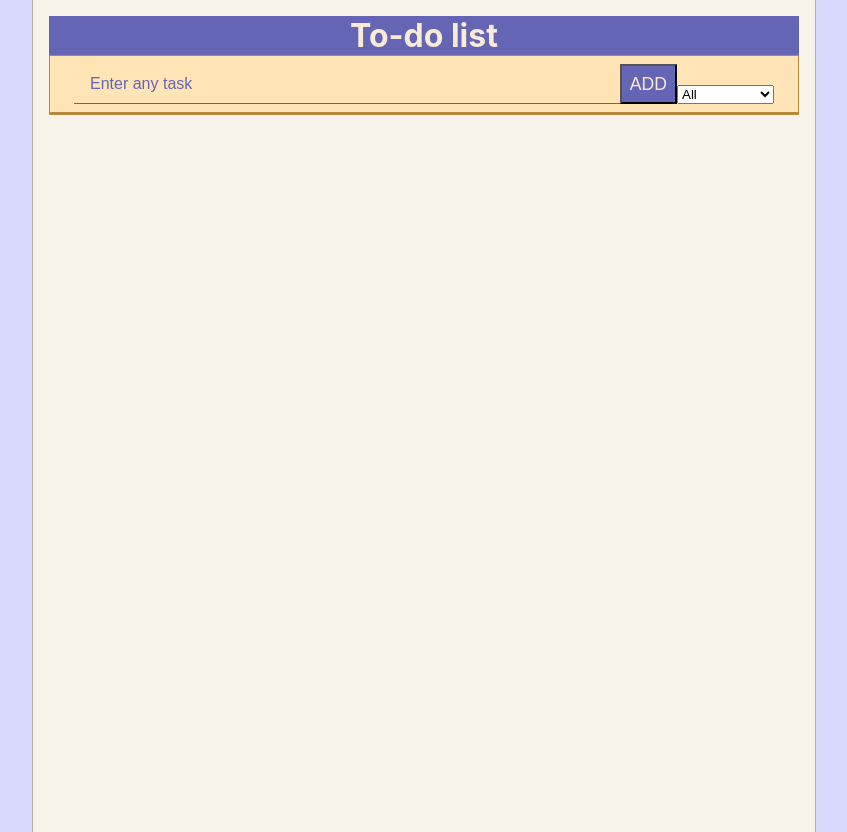
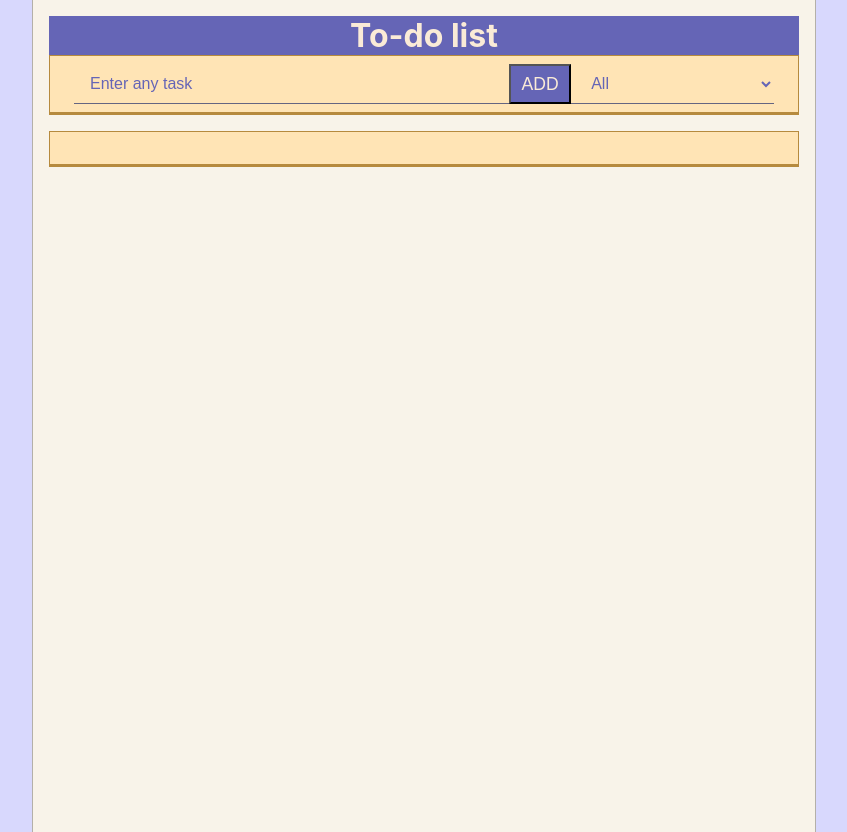
Before and after one commit to llianand94/practic-todo, a React (Create React App) app: page / in a window 1280 px wide. Shown: the whole page, without its empty margins (216-1063 px from the left). Built offline with nearby package versions, Linux system fonts and the light colour scheme.

Commit message:
Start fix filter method

```diff
--- a/src/App.js
+++ b/src/App.js
@@ -9,5 +9,14 @@ function App() {
     </div>
   );
 }
+function createStore(reducer, initialState){
+  let state = initialState;
+  return {
+    dispatch: action => {state= reducer(state, action)},
+    getState: ()=>state,
 
+  }
+}
+const storeOne = createStore();
+console.log(storeOne.dispatch)
 export default App;
--- a/src/components/Todo/index.js
+++ b/src/components/Todo/index.js
@@ -7,15 +7,15 @@ import styles from './Todo.module.scss'
 const Todo = () => {
   const {tasks,  setTasks, addTasksAction, setDoneAction, deleteTaskAction, filterTasksAction} = useTodo();
 
-  const easyFunc = (val) =>{console.log('Enter selector', val)
-return 2+1;}
+
   return (
 
     <div className={styles.container}>
       <h1 className={styles.header}>To-do list</h1>
-      <TodoForm  addTasksAction={addTasksAction} filterTasksAction={filterTasksAction} easyFunc={easyFunc}/>
-      {tasks.length>1 &&
-      <TodoList tasks={tasks} setDoneAction={setDoneAction} deleteTaskAction={deleteTaskAction}/> }
+      <TodoForm  addTasksAction={addTasksAction} filterTasksAction={filterTasksAction}/>
+      {/*  */}
+      <TodoList tasks={tasks} setDoneAction={setDoneAction} deleteTaskAction={deleteTaskAction}/>
+       {/* } */}
 
 
     </div>
--- a/src/components/TodoForm/TodoForm.module.scss
+++ b/src/components/TodoForm/TodoForm.module.scss
@@ -9,29 +9,28 @@
   height: 2.5rem;
   margin-bottom: 0;
   padding: 0.5rem 1.5rem;
-
     button{
     @extend %buttons;
     text-transform: uppercase;
-
   }
 }
-.selectContainer{
 
-}
 .field{
   align-self: stretch;
-  width: 85%;
+  width: 60%;
   padding: 0 1rem;
-
   border: none;
   border-bottom: 1px solid var.$formBorderColor;
   background-color: var.$formBgColor;
   font-size: 1rem;
+  color: var.$headerBgColor;
   &::placeholder{
     font-size: 1rem;
     color: var.$headerBgColor;
   }
+}
+.selectContainer{
+  width: 30%;
 }
 .error{
   position: absolute;
--- a/src/components/TodoForm/index.js
+++ b/src/components/TodoForm/index.js
@@ -1,5 +1,6 @@
 import React from "react";
 import { ErrorMessage, Field, Form, Formik} from "formik";
+import classNames from "classnames";
 import styles from './TodoForm.module.scss';
 import todoScheme from "../../utils/validationScheme";
 
@@ -13,10 +14,10 @@ const TodoForm = (props) => {
         <Field className={styles.field} name="body" placeholder='Enter any task'/>
         <ErrorMessage className={styles.error} name="body" component="span"></ErrorMessage>
         <button type="submit">Add</button>
-        <Field className={styles.selectContainer} name="filter" as="select" onClick={props.filterTasksAction}>
+        <Field className={classNames(styles.field, styles.selectContainer)} name="filter" as="select" onChange={filterTasksAction}>
           <option value="all">All</option>
           <option value="done">Only done</option>
-          <option value="delete">Only deleted</option>
+          <option value="current">Only current</option>
         </Field>
       </Form>
     </Formik>
--- a/src/hooks/reducer.js
+++ b/src/hooks/reducer.js
@@ -10,6 +10,7 @@ const reducer = (tasks, action) => {
         id: Date.now(),
         body: value,
         isDone: false,
+        isDelete: false
       };
       return [...tasks, newTask];
     }
@@ -23,20 +24,20 @@ const reducer = (tasks, action) => {
       return newTasks;
     }
     case actionsList.DELETE_TASK: {
-      const newTasks = tasks.filter((item) => id !== item.id);
+      const newTasks = tasks.map((item)=>({...item, isDelete:!item.isDelete})).filter((item) => id !== item.id);
       return newTasks;
     }
 
     case actionsList.FILTER_TASKS: {
       console.log('Enter filter');
       switch (value) {
-        case 'done':{
+        case "done":{
           const newTasks = tasks.filter((item) =>  item.isDone);
-        return newTasks;}
-
-        case 'delete':{
+        return newTasks;
+        }
+        case "current":{
           const newTasks = tasks.filter((item) =>  !item.isDone);
-        return newTasks;
+          return newTasks;
         }
         default:
           return tasks;
--- a/src/hooks/useTodo.js
+++ b/src/hooks/useTodo.js
@@ -48,7 +48,7 @@ const useTodo = () => {
     addTasksAction:({body})=>dispatch({type:actionsList.ADD_TASKS, value:body}),
     setDoneAction: (id)=>    dispatch({type:actionsList.SET_DONE, id}),
     deleteTaskAction: (id)=> dispatch({type:actionsList.DELETE_TASK, id}),
-    fiterTasksAction: ({target}) =>dispatch({type:actionsList.FILTER_TASKS, value:target.value })
+    filterTasksAction: ({target}) =>dispatch({type:actionsList.FILTER_TASKS, value:target.value })
   }
 }
 export default useTodo;
--- a/src/index.js
+++ b/src/index.js
@@ -3,6 +3,7 @@ import ReactDOM from 'react-dom';
 import './index.css';
 import App from './App';
 import reportWebVitals from './reportWebVitals';
+
 
 ReactDOM.render(
   <React.StrictMode>
```
